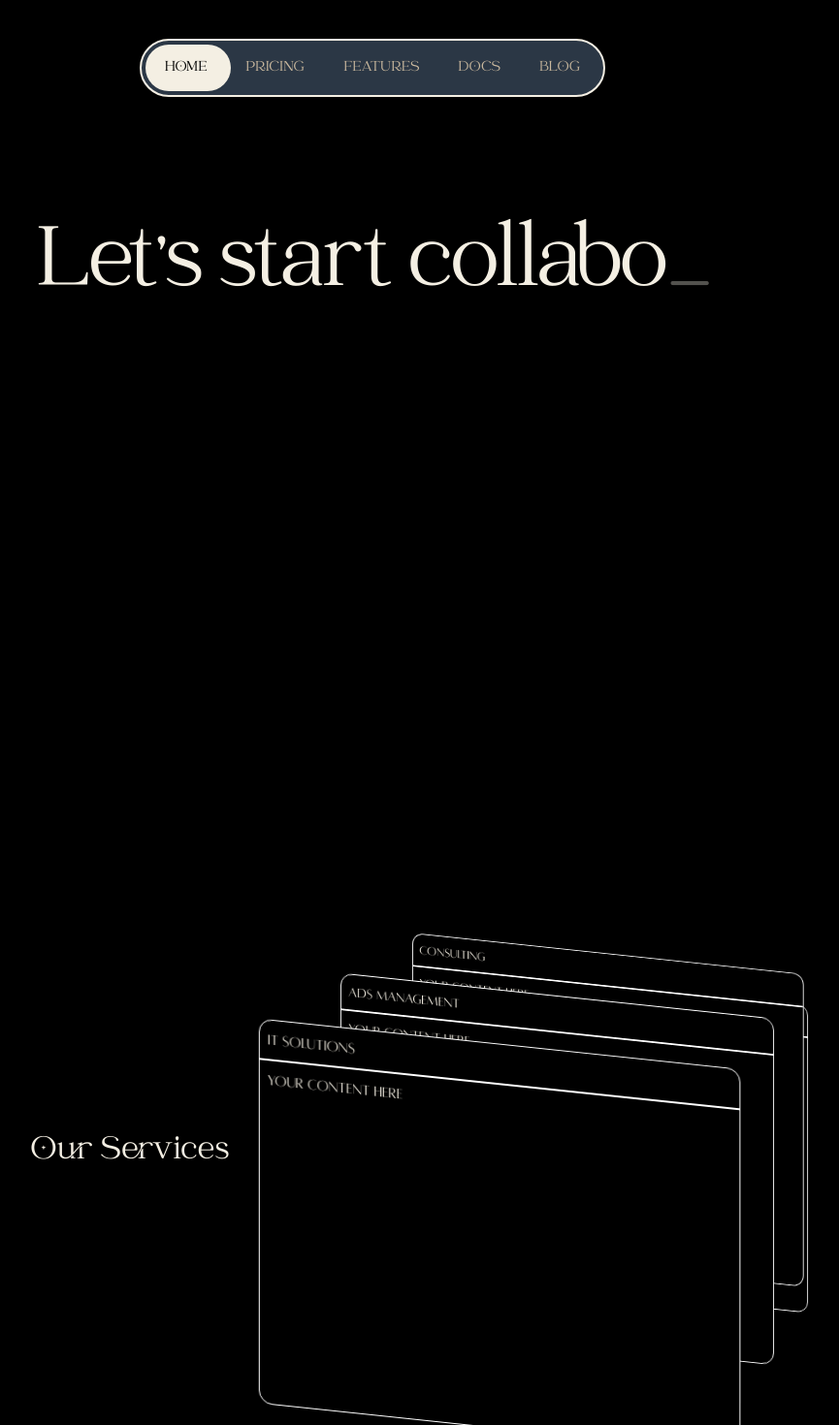
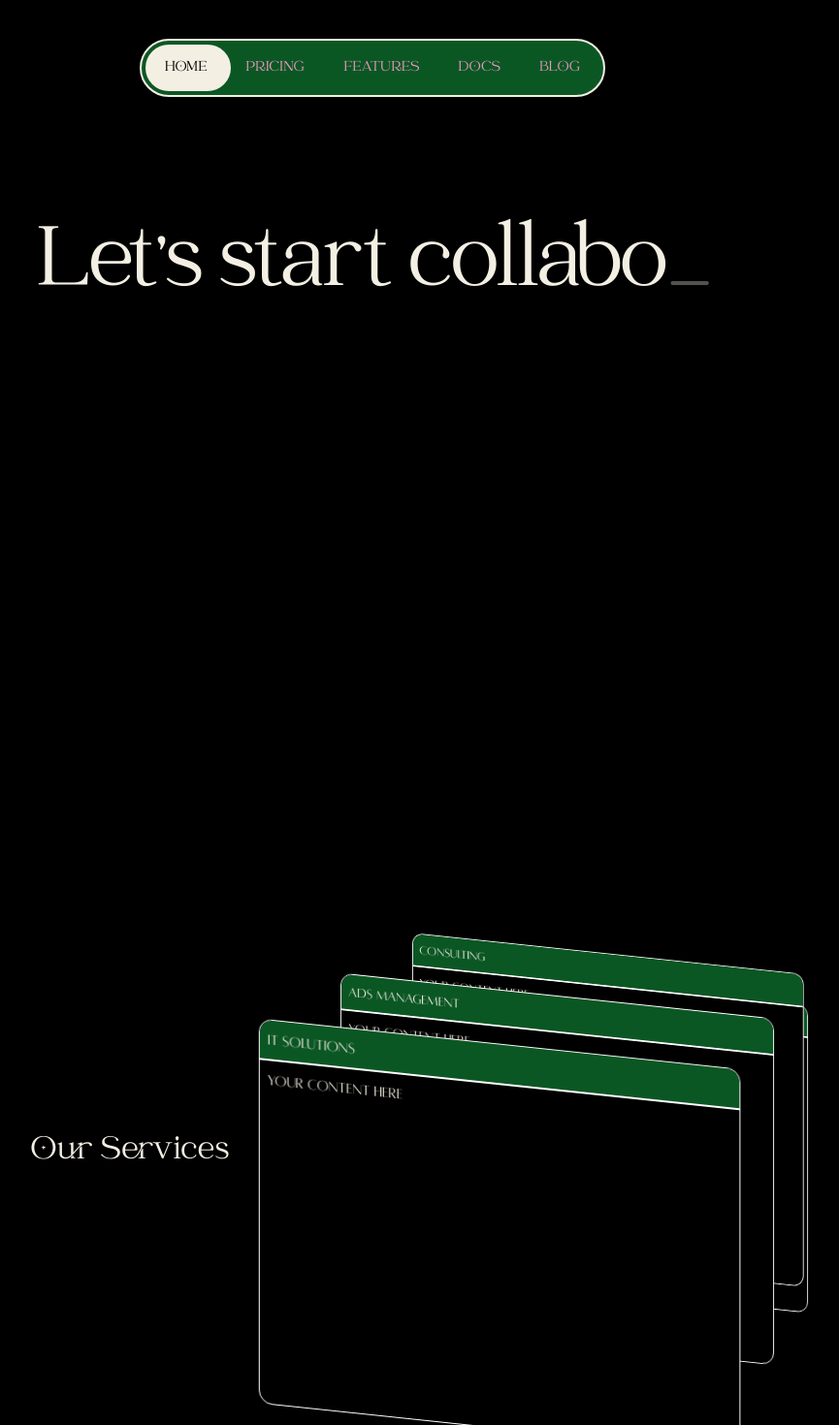
Before and after one commit to davidfl10/dot-media-group, a Next.js app: page /home in a window 1280 px wide. Shown: the top 1470 px of the page at 97% size, without its empty margins (256-1121 px from the left). Built offline with nearby package versions, Linux system fonts and the light colour scheme.

Commit message:
Update service card and tab styles, comment ElectricBorder

```diff
--- a/app/home/page.tsx
+++ b/app/home/page.tsx
@@ -38,28 +38,28 @@ function HomePage() {
                 >
                     <Card>
                         <Link href="/services/consulting" className='font-secondary'>
-                            <h3 className='p-2'>Consulting</h3>
+                            <h3 className='p-2 bg-[#0B5724] rounded-t-xl'>Consulting</h3>
                             <div className='w-full bg-white h-0.5'></div>
                             <p className='p-2'>Your content here</p>
                         </Link>
                     </Card>
                     <Card>
                         <Link href="/services/digital-marketing" className='font-secondary'>
-                            <h3 className='p-2'>Digital Marketing</h3>
+                            <h3 className='p-2 bg-[#0B5724] rounded-t-xl'>Digital Marketing</h3>
                             <div className='w-full bg-white h-0.5'></div>
                             <p className='p-2'>Your content here</p>
                         </Link>
                     </Card>
                     <Card>
                         <Link href="/services/it-solutions" className='font-secondary'>
-                            <h3 className='p-2'>IT Solutions</h3>
+                            <h3 className='p-2 bg-[#0B5724] rounded-t-xl'>IT Solutions</h3>
                             <div className='w-full bg-white h-0.5'></div>
                             <p className='p-2'>Your content here</p>
                         </Link>
                     </Card>
                     <Card>
                         <Link href="/services/ads-management" className='font-secondary'>
-                            <h3 className='p-2'>Ads Management</h3>
+                            <h3 className='p-2 bg-[#0B5724] rounded-t-xl'>Ads Management</h3>
                             <div className='w-full bg-white h-0.5'></div>
                             <p className='p-2'>Your content here</p>
                         </Link>
--- a/components/ServiceClient.tsx
+++ b/components/ServiceClient.tsx
@@ -54,13 +54,13 @@ export default function ServiceClient({
         >
           {packages.map((p) => (
             <SwiperSlide key={p.name} className="font-main">
-              <ElectricBorder
+              {/* <ElectricBorder
                 color="#13E857"
                 speed={1}
                 chaos={0.5}
                 thickness={2}
                 style={{ borderRadius: 16 }}
-              >
+              > */}
                 <div
                   className={`w-56 h-72 rounded-xl bg-[#0B5724] px-4 py-3 text-black shadow-lg ${isDark ? "bg-[#0B5724] text-white" : ""
                     }`}
@@ -73,7 +73,7 @@ export default function ServiceClient({
                     ))}
                   </ul>
                 </div>
-              </ElectricBorder>
+              {/* </ElectricBorder> */}
             </SwiperSlide>
           ))}
         </Swiper>
--- a/components/slide-tabs.tsx
+++ b/components/slide-tabs.tsx
@@ -44,7 +44,7 @@ export const SlideTabs: React.FC = () => {
             });
         }
       }}
-      className="relative mx-auto flex w-fit rounded-full border-2 border-[#f4efe3] bg-[#2b3745] p-1"
+      className="relative mx-auto flex w-fit rounded-full border-2 border-[#f4efe3] bg-[#0B5724] p-1"
     >
       {["Home", "Pricing", "Features", "Docs", "Blog"].map((tab, i) => (
          <Tab
```
